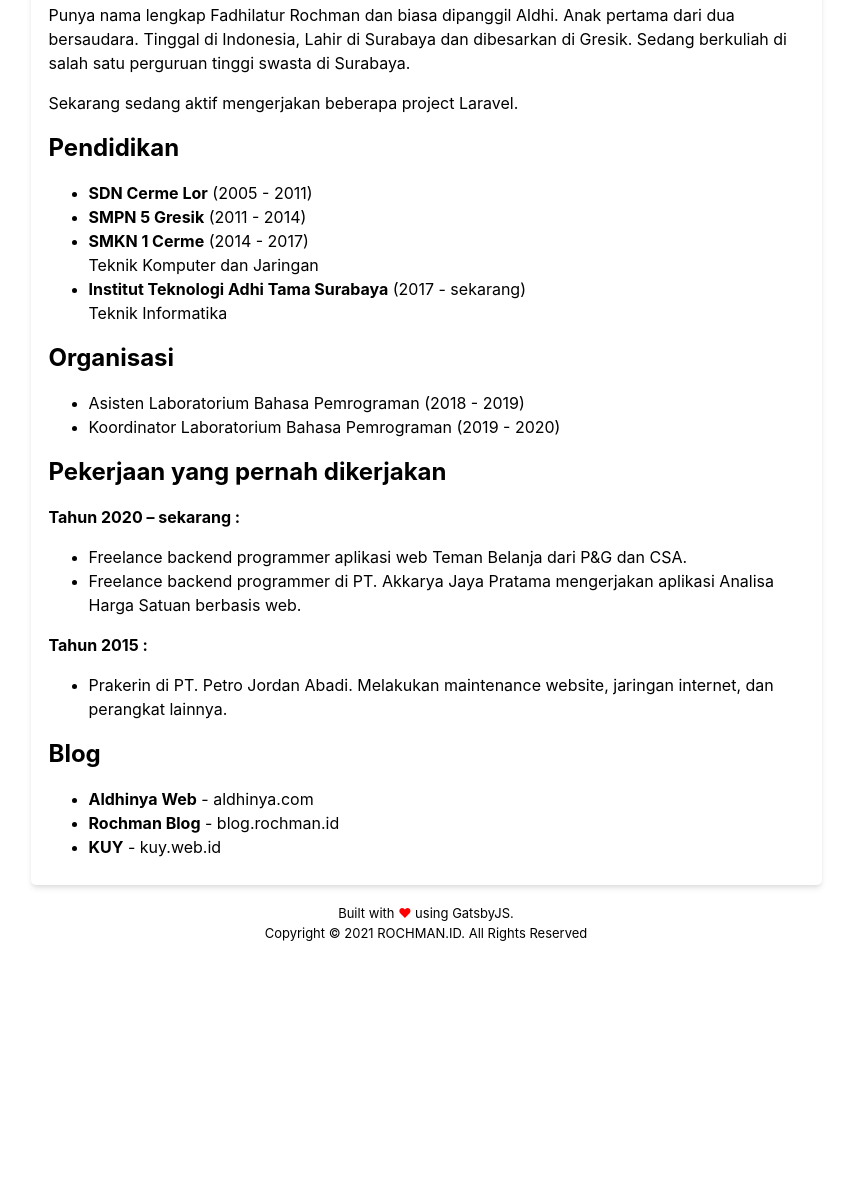
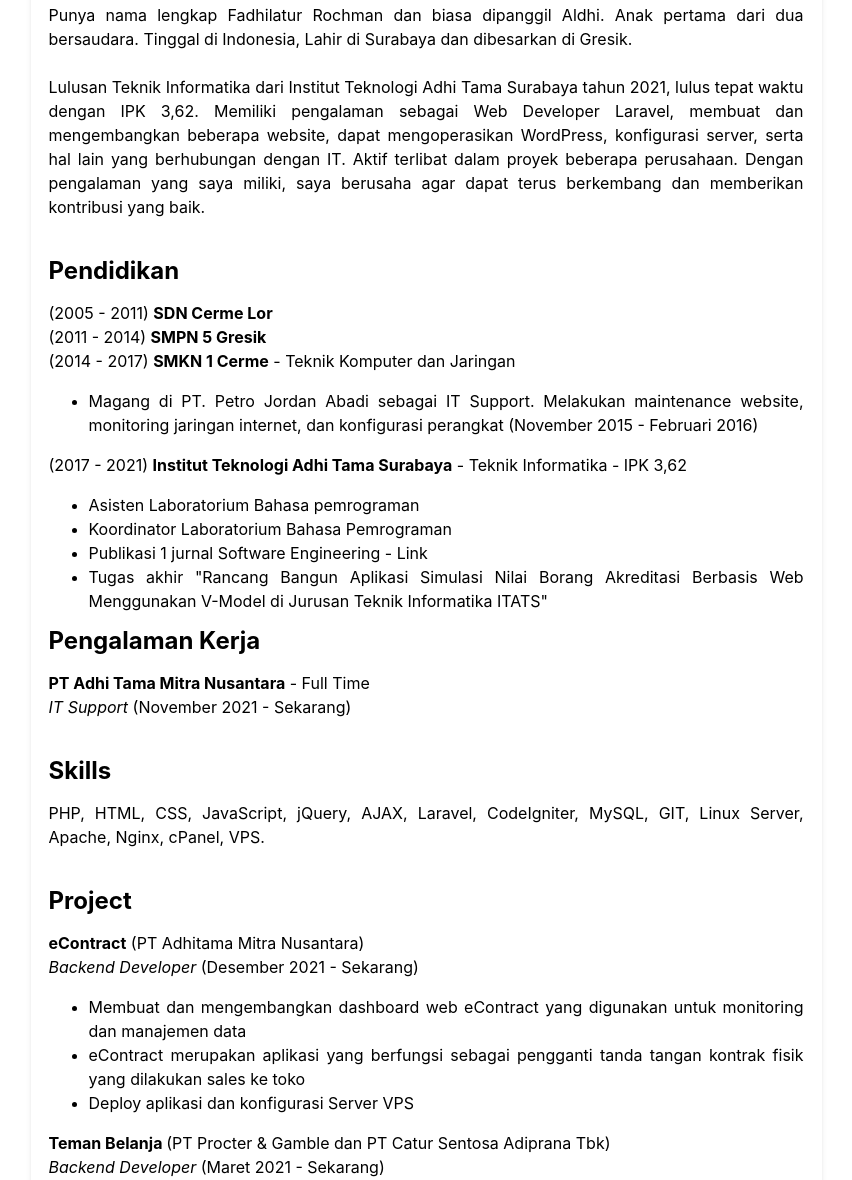
Before and after one commit to aldhinya/rochman.id, a Gatsby site: page /about in a window 1280 px wide. Shown: the part 273-1453 px from the top of the page, without its empty margins (214-1066 px from the left). Before the commit the page ends 1246 px from the top, so only its background shows below. Built offline with nearby package versions, Linux system fonts and the light colour scheme; Gatsby itself is replaced by a stand-in of ours; some packages are replaced by stand-ins of ours.

Commit message:
update 2022

```diff
--- a/src/components/layout.js
+++ b/src/components/layout.js
@@ -31,7 +31,8 @@
         {children}
       </div>
         <div className={'footer fade-in'}>
-            Built with <span style={{color:'red'}}>❤</span> using <a href={'https://www.gatsbyjs.org/'} target={'_blank'} rel={'noreferrer'} title={'GatsbyJS'}>GatsbyJS</a>.<br/>Copyright © 2021 ROCHMAN.ID. All Rights Reserved
+            {/* Built with <span style={{color:'red'}}>❤</span> using <a href={'https://www.gatsbyjs.org/'} target={'_blank'} rel={'noreferrer'} title={'GatsbyJS'}>GatsbyJS</a>.<br/> */}
+            Copyright © 2021-2022 ROCHMAN.ID. All Rights Reserved
         </div>
     </>
   )
--- a/src/components/style.css
+++ b/src/components/style.css
@@ -312,6 +312,7 @@
 	line-height: 1.5em;
 	overflow: auto;
 	overflow-x: hidden;
+	text-align: justify;
 }
 .deskripsi h3 {
 	margin: 0 0 5px 0;
--- a/src/pages/about.js
+++ b/src/pages/about.js
@@ -15,43 +15,67 @@
         <p>
           Punya nama lengkap Fadhilatur Rochman dan biasa dipanggil Aldhi. Anak
           pertama dari dua bersaudara. Tinggal di Indonesia, Lahir di Surabaya
-          dan dibesarkan di Gresik. Sedang berkuliah di salah satu perguruan
-          tinggi swasta di Surabaya.
+          dan dibesarkan di Gresik.
+          <br /><br />
+          Lulusan Teknik Informatika dari Institut Teknologi Adhi Tama Surabaya tahun 2021, lulus tepat waktu dengan IPK 3,62. Memiliki pengalaman sebagai Web Developer Laravel, membuat dan mengembangkan beberapa website, dapat mengoperasikan WordPress, konfigurasi server, serta hal lain yang berhubungan dengan IT. Aktif terlibat dalam proyek beberapa perusahaan. Dengan pengalaman yang saya miliki, saya berusaha agar dapat terus berkembang dan memberikan kontribusi yang baik.
         </p>
+        <br/>
+        <h4 style={{borderBottom:'1px solid #fff', display:'inline'}}>Pendidikan</h4>
         <p>
-          Sekarang sedang aktif mengerjakan beberapa project Laravel.
-        </p>
-        <h4>Pendidikan</h4>
-        <p>
+        (2005 - 2011) <b>SDN Cerme Lor</b><br/>
+        (2011 - 2014) <b>SMPN 5 Gresik</b><br/>
+        (2014 - 2017) <b>SMKN 1 Cerme</b> - Teknik Komputer dan Jaringan
+        <ul>
+            <li>Magang di PT. Petro Jordan Abadi sebagai IT Support. Melakukan maintenance website, monitoring jaringan internet, dan konfigurasi perangkat (November 2015 - Februari 2016)</li>
+        </ul>
+        (2017 - 2021) <b>Institut Teknologi Adhi Tama Surabaya</b> - Teknik Informatika - IPK 3,62<br/>
           <ul>
-            <li><b>SDN Cerme Lor</b> (2005 - 2011)</li>
-            <li><b>SMPN 5 Gresik</b> (2011 - 2014)</li>
-            <li><b>SMKN 1 Cerme</b> (2014 - 2017)<br />Teknik Komputer dan Jaringan</li>
-            <li><b>Institut Teknologi Adhi Tama Surabaya</b> (2017 - sekarang)<br />Teknik Informatika</li>
+            <li>Asisten Laboratorium Bahasa pemrograman</li>
+            <li>Koordinator Laboratorium Bahasa Pemrograman</li>
+            <li>Publikasi 1 jurnal Software Engineering - <a href={"http://ejurnal.itats.ac.id/snestik/article/view/1748"} target={"_blank"} rel={"noreferrer"} title={"Pembuatan Sistem Informasi Penerimaan Peserta Didik Baru (PPDB) Berbasis Web di MDTA Tauhidullah Surabaya Menggunakan Model Waterfall"}>Link</a></li>
+            <li>Tugas akhir "Rancang Bangun Aplikasi Simulasi Nilai Borang Akreditasi Berbasis Web Menggunakan V-Model di Jurusan Teknik Informatika ITATS"</li>
           </ul>
         </p>
-        <h4>Organisasi</h4>
+
+        <h4 style={{borderBottom:'1px solid #fff', display:'inline'}}>Pengalaman Kerja</h4>
         <p>
+          <b>PT Adhi Tama Mitra Nusantara</b>  - Full Time<br/>
+          <i>IT Support</i>  (November 2021 - Sekarang)<br/>
+        </p>
+        <br/>
+        <h4 style={{borderBottom:'1px solid #fff', display:'inline'}}>Skills</h4>
+        <p>
+        PHP, HTML, CSS, JavaScript, jQuery, AJAX, Laravel, CodeIgniter, MySQL, GIT, Linux Server, Apache, Nginx, cPanel, VPS.
+        </p>
+        <br/>
+        <h4 style={{borderBottom:'1px solid #fff', display:'inline'}}>Project</h4>
+        <p>
+          <b>eContract</b> (PT Adhitama Mitra Nusantara)<br/>
+          <i>Backend Developer</i>  (Desember 2021 - Sekarang)<br/>
           <ul>
-            <li>Asisten Laboratorium Bahasa Pemrograman (2018 - 2019)</li>
-            <li>Koordinator Laboratorium Bahasa Pemrograman (2019 - 2020)</li>
+            <li>Membuat dan mengembangkan dashboard web eContract yang digunakan untuk monitoring dan manajemen data</li>
+            <li>eContract merupakan aplikasi yang berfungsi sebagai pengganti tanda tangan kontrak fisik yang dilakukan sales ke toko</li>
+            <li>Deploy aplikasi dan konfigurasi Server VPS</li>
+          </ul>
+
+          <b>Teman Belanja </b> (PT Procter & Gamble dan PT Catur Sentosa Adiprana Tbk)<br/>
+          <i>Backend Developer</i>  (Maret 2021 - Sekarang)<br/>
+          <ul>
+            <li>Membuat dan mengembangkan aplikasi Teman Belanja berbasis web dari P&G dan CSA</li>
+            <li>Teman Belanja merupakan aplikasi berbasis web yang menghubungkan transaksi antara distributor, grosir dan konsumen dengan fitur BOT WhatsApp, marketplace miniweb, dan fitur POS (Point of Sales)</li>
+            <li>Deploy aplikasi dan konfigurasi Server VPS</li>
+          </ul>
+
+          <b>Analisa Harga Satuan </b>(PT Akkarya Jaya Pratama)<br/>
+          <i>Backend Developer</i>  (Juli 2020 - Sekarang)<br/>
+          <ul>
+            <li>Membuat dan mengembangkan website pembuatan Rencana Anggaran Biaya (RAB), Analisa Satuan, Harga Satuan, Analisa Terpakai, Purchasing Order (PO), Schedule, dan Marketplace</li>
+            <li>Deploy aplikasi dan konfigurasi Server VPS</li>
           </ul>
         </p>
-        <h4>Pekerjaan yang pernah dikerjakan</h4>
-        <p>
-          <b>Tahun 2020 – sekarang : </b>
-          <ul>
-            <li>Freelance backend programmer aplikasi web <a href={"https://teman-belanja.id/"} target={"_blank"} rel={"noreferrer"} title={"Teman Belanja"}>Teman Belanja
-              </a> dari P&G dan CSA.</li>
-            <li>Freelance backend programmer di PT. Akkarya Jaya Pratama mengerjakan aplikasi <a href={"http://analisahargasatuan.com//"} target={"_blank"} rel={"noreferrer"} title={"Analisa Harga Satuan"}>Analisa Harga Satuan
-              </a> berbasis web.</li>
-          </ul>
-          <b>Tahun 2015 : </b><br/>
-          <ul>
-            <li>Prakerin di PT. Petro Jordan Abadi. Melakukan maintenance website, jaringan internet, dan perangkat lainnya.</li>
-          </ul>
-        </p>
-        <h4>Blog</h4>
+
+        <br/>
+        <h4 style={{borderBottom:'1px solid #fff', display:'inline'}}>Blog</h4>
         <p>
           <ul>
             <li>
--- a/src/pages/contact.js
+++ b/src/pages/contact.js
@@ -10,15 +10,15 @@
             <br />
             <div className={'nama'}><span>Contact</span></div>
             <div className={'deskripsi'}>
-                <p>Anda dapat terhubung dengan saya melalui email <a href={'mailto:hi@rochman.id'} title={'Contact via Email'}>hi@rochman.id</a>, atau melalui media sosial di bawah.</p>
-                <p>
+                <p>Anda dapat terhubung dengan saya melalui email <a href={'mailto:hi@rochman.id'} title={'Contact via Email'}>hi@rochman.id</a>, atau melalui <a href={'https://www.linkedin.com/in/fadhil-rochman'} target={'_blank'} rel={'noreferrer'} title={"LinkedIn"}>LinkedIn</a>.</p>
+                {/* <p>
                     LinkedIn - <a href={'https://www.linkedin.com/in/fadhil-rochman'} target={'_blank'} rel={'noreferrer'} title={"LinkedIn"}>linkedin.com/in/fadhil-rochman</a>
                     <br />Telegram - <a href={'https://t.me/aldhinya'} target={'_blank'} rel={'noreferrer'} title={"Telegram"}>t.me/aldhinya</a>
                     <br />Instagram - <a href={'https://www.instagram.com/aldhinya/'} target={'_blank'} rel={'noreferrer'} title={"Instagram"}>instagram.com/aldhinya</a>
                     <br />Twitter - <a href={'https://twitter.com/aldhinya'} target={'_blank'} rel={'noreferrer'} title={"Twitter"}>twitter.com/aldhinya</a>
                     <br />Facebook - <a href={'https://www.facebook.com/aldhi.onlyone'} target={'_blank'} rel={'noreferrer'} title={"Facebook"}>facebook.com/aldhi.onlyone</a>
                     <br />Line - <a href={'https://line.me/ti/p/~aldhinya.aldhi'} target={'_blank'} rel={'noreferrer'} title={"Line"}>line.me/ti/p/~aldhinya.aldhi</a>
-                </p>
+                </p> */}
             </div>
         </div>
     </Layout>
--- a/src/pages/index.js
+++ b/src/pages/index.js
@@ -20,7 +20,7 @@
                 aldhi
             </div>
             <br/>
-            <div className={'nama'}><span>Hi, saya Fadhilatur Rochman <span role={'img'} aria-label={'emoji'}>👋</span></span></div>
+            <div className={'nama'}><span>Hai, saya Fadhilatur Rochman <span role={'img'} aria-label={'emoji'}>👋</span></span></div>
             <div className={'deskripsi'}>
                 <p>Untuk kenal lebih jauh silahkan buka halaman <Link to="/about/" title={'Go to About Page'}>About</Link> atau buka halaman <Link to="/contact/" title={'Go to Contact Page'}>Contact</Link> untuk menghubungi saya.</p>
                 <p style={{ fontStyle:'italic'}}>"Don’t worry if it doesn’t work right. If everything did, you’d be out of a job" - Mosher’s Law of Software Engineering</p>
--- a/src/pages/portfolio.js
+++ b/src/pages/portfolio.js
@@ -114,7 +114,7 @@
             </div>
         </div>
 
-        <div className={"portfolio-row"}>
+        {/* <div className={"portfolio-row"}>
             <div className={"column"}>
                 <div className={"content"}>
                 <a href={prawitaria} target={"_blank"} rel={"noreferrer"} title={"Web Sanggar Prawitaria"} >
@@ -154,7 +154,7 @@
                     <p>Project Laravel lainnya.</p>
                 </div>
             </div>
-        </div>
+        </div> */}
       </div>
       <p>Ingin dibuatkan Website? Buka halaman <Link to="/contact/" title={'Go to Contact Page'}>berikut</Link> untuk menghubungi saya.</p>
     </div>
```
Also changed, not shown: 1 other file.
